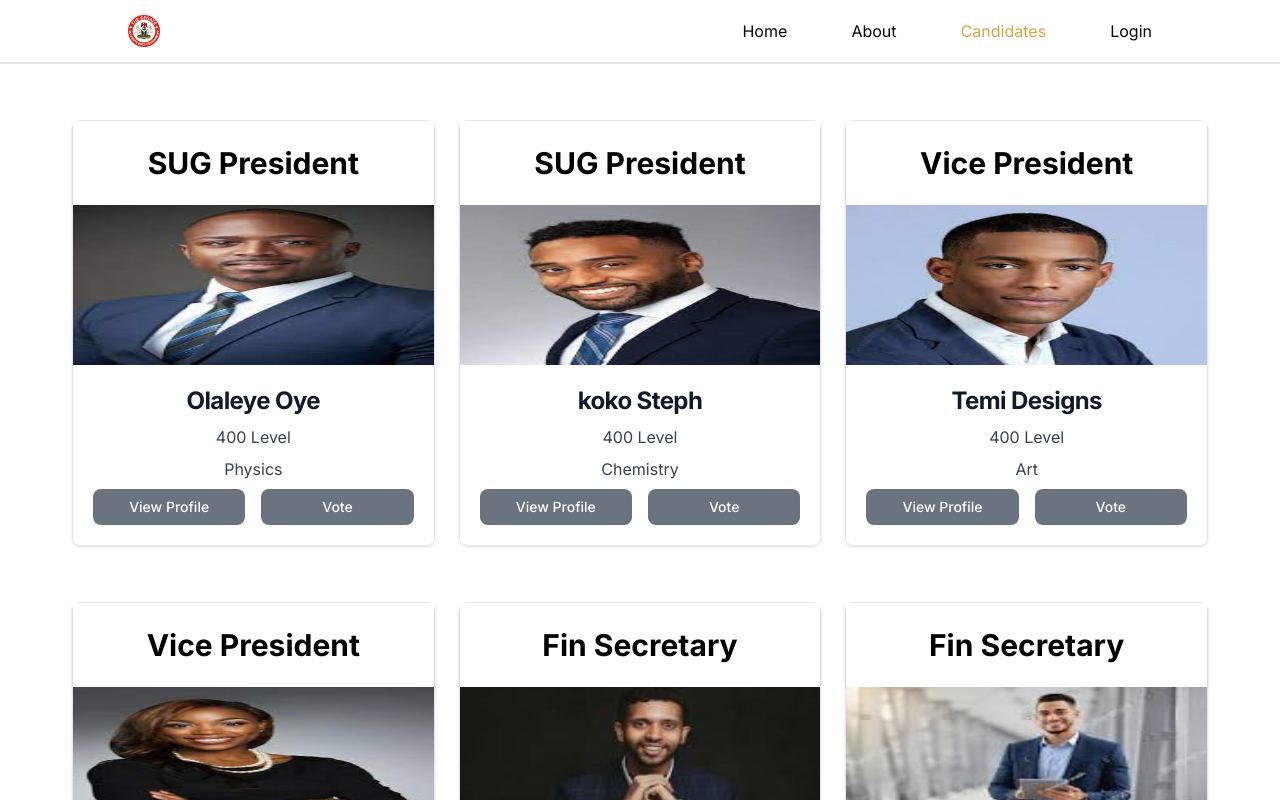
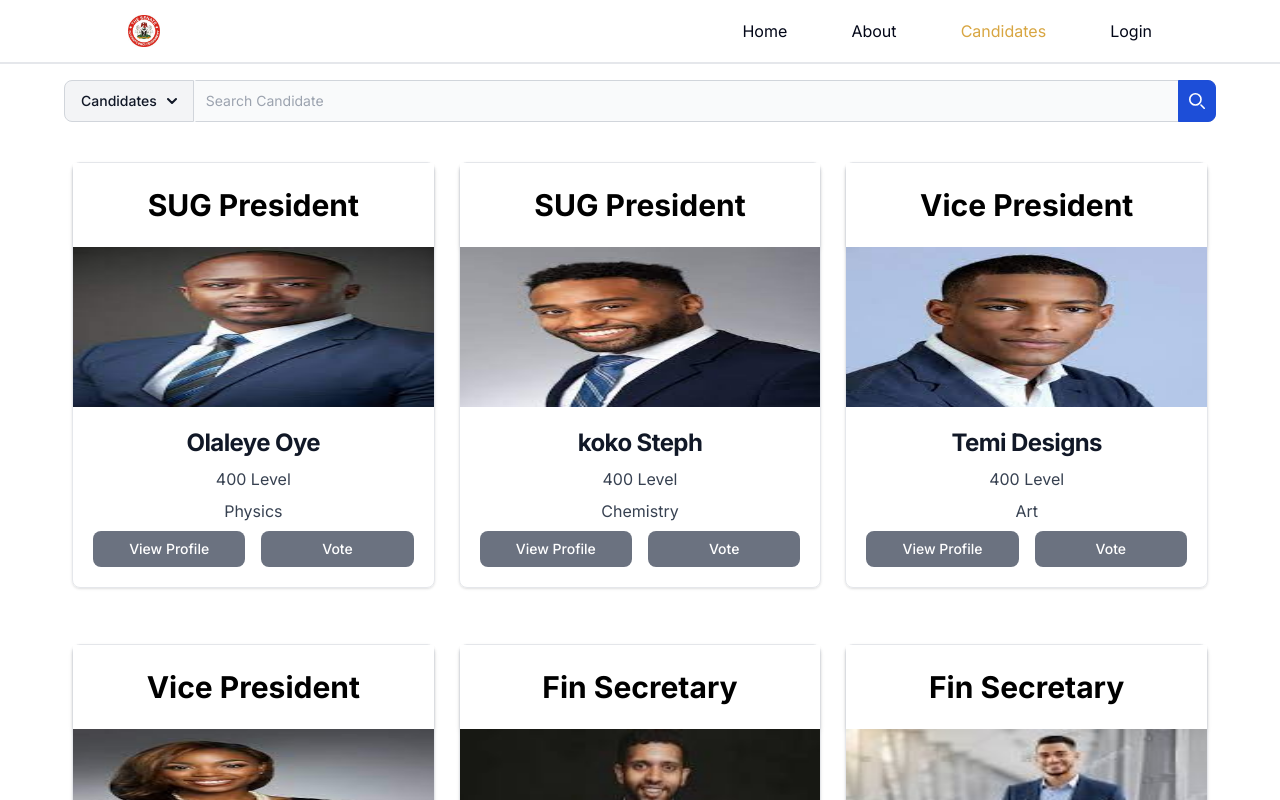
Before and after one commit to Junnygram/evotingapp, a Next.js app: page /candidates in a window 1280 px wide. Shown: the top 800 px of the page. Built offline with nearby package versions, Linux system fonts and the light colour scheme.

Commit message:
searchinput

```diff
--- a/src/Components/SearchInput.tsx
+++ b/src/Components/SearchInput.tsx
@@ -6,8 +6,8 @@ interface SearchBoxProps {
 }
 
 const SearchInput = () => {
-  const router = useRouter();
-  const [query, setQuery] = useState('');
+  // const router = useRouter();
+  // const [query, setQuery] = useState('');
   // const filterHandler = (e: any) => {
   //   e.preventDefault();
   //    router(query ? `/search/?query=${query}` : '/search');
@@ -83,7 +83,7 @@ const SearchInput = () => {
         <form className="relative w-full">
           <input
             type="search"
-            onChange={(e) => setQuery(e.target.value)}
+            // onChange={(e) => setQuery(e.target.value)}
             id="search-dropdown"
             className="block p-2.5 w-full z-20 text-sm text-gray-900 bg-gray-50 rounded-r-lg border-l-gray-50 border-l-2 border border-gray-300 focus:ring-blue-500 focus:border-blue-500 dark:bg-gray-700 dark:border-l-gray-700  dark:border-gray-600 dark:placeholder-gray-400 dark:text-white dark:focus:border-blue-500"
             placeholder="Search Candidate"
@@ -115,3 +115,5 @@ const SearchInput = () => {
     </div>
   );
 };
+
+export default SearchInput;
--- a/src/Pages/Candidates.tsx
+++ b/src/Pages/Candidates.tsx
@@ -1,7 +1,7 @@
 import React, { useState } from 'react';
 import data from '../../utils/data.json';
 import CandidateProfile from '../Components/CandidateProfile';
-
+import SearchInput from '../Components/SearchInput';
 // async function getData() {
 //   try {
 //     const res = await fetch(
@@ -19,11 +19,20 @@ import CandidateProfile from '../Components/CandidateProfile';
 // }
 
 const Candidates = () => {
+  const handleSearch = (query: string) => {
+    // Implement your search logic here
+    console.log('Search query:', query);
+    // For example, you could fetch search results from an API based on the query
+  };
   const [showModal, setShowModal] = useState(false);
   console.log({ data });
 
   return (
-    <div className="w-[90%] mx-auto grid grid-cols-2 sm:grid-cols-3 gap-2 py-8">
+    <div>
+      <div className="w-[90%] mx-auto mt-4">
+        <SearchInput />
+      </div>
+      <div className="w-[90%] mx-auto grid md:grid-cols-3 grid-cols-2 gap-2 py-4">
         {data.map((x: any, i: any) => (
           <CandidateProfile
             key={i}
@@ -38,6 +47,7 @@ const Candidates = () => {
           />
         ))}
       </div>
+    </div>
   );
 };
 
```
Lines whose indentation alone changed are shown as unchanged.
